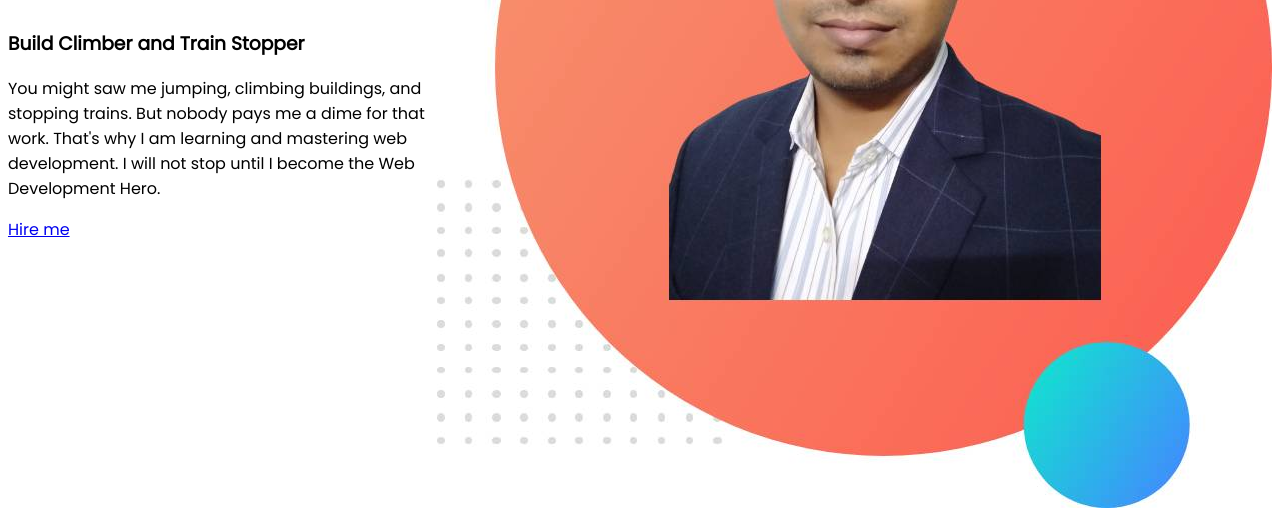
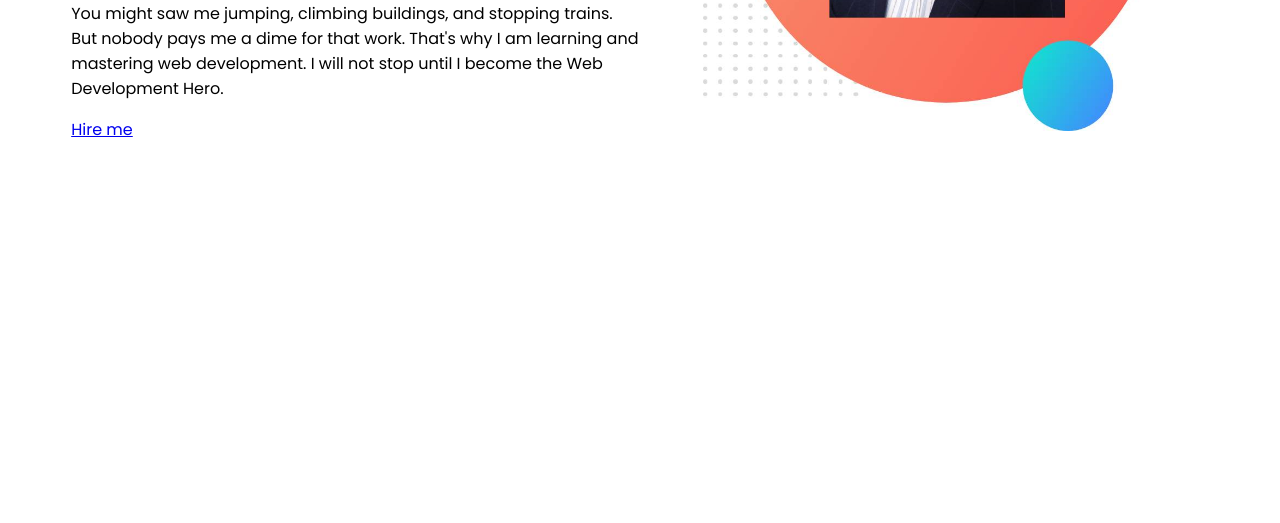
Before and after one commit to CoderProtikGhosh/developer-portfolio, a plain HTML site: page index.html in a window 1280 px wide. Shown: the part 329-852 px from the top of the page. After the commit the page ends 800 px from the top, so only its background shows below. Drawn offline with Linux system fonts and the light colour scheme.

Commit message:
Designed an anchor tag

```diff
--- a/index.html
+++ b/index.html
@@ -15,14 +15,14 @@
 <body>
 
     <section class="heading">
-        <div class="heading-content">
+        <div class="half-width">
             <h1>Welcome To</h1>
             <h1>Coder <span>Protik Ghosh</span></h1>
             <h3>Build Climber and Train Stopper</h3>
             <p>You might saw me jumping, climbing buildings, and stopping trains. But nobody pays me a dime for that work. That's why I am learning and mastering web development. I will not stop until I become the Web Development Hero.</p>
-            <a href="#" target="self">Hire me</a>
+            <a href="https://www.linkedin.com/in/protik-ghosh-519770a9/" target="_blank">Hire me</a>
         </div>
-        <div class="heading-image">
+        <div class="half-width">
             <img src="images/protik.jpg" alt="Protik Profile Picture">
         </div>
     </section>
--- a/style.css
+++ b/style.css
@@ -13,3 +13,12 @@ span {
 section {
     display: flex;
 }
+
+.half-width {
+    width: 50%;
+    padding-left: 5%;
+}
+
+.half-width img {
+    width: 80%;
+}
```
